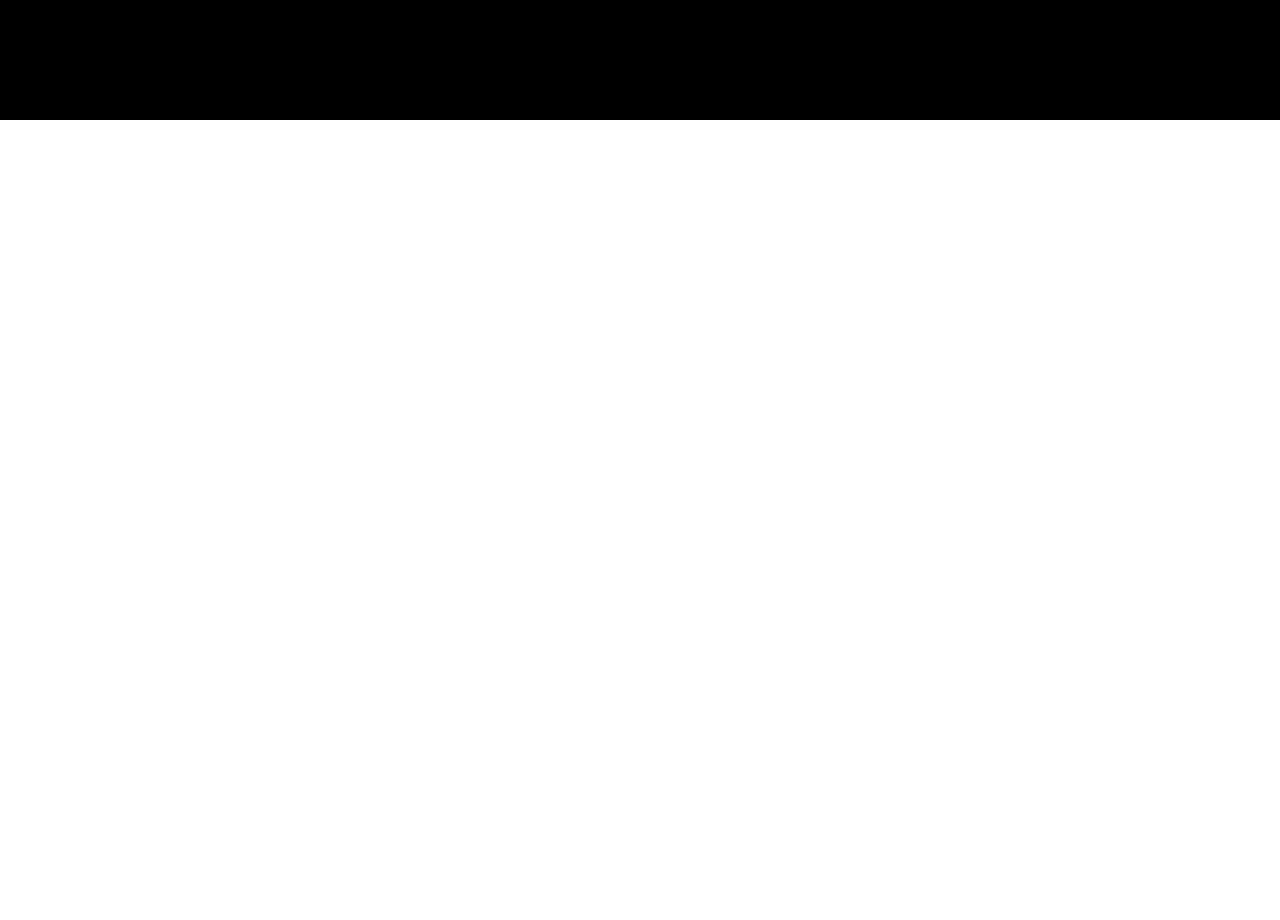
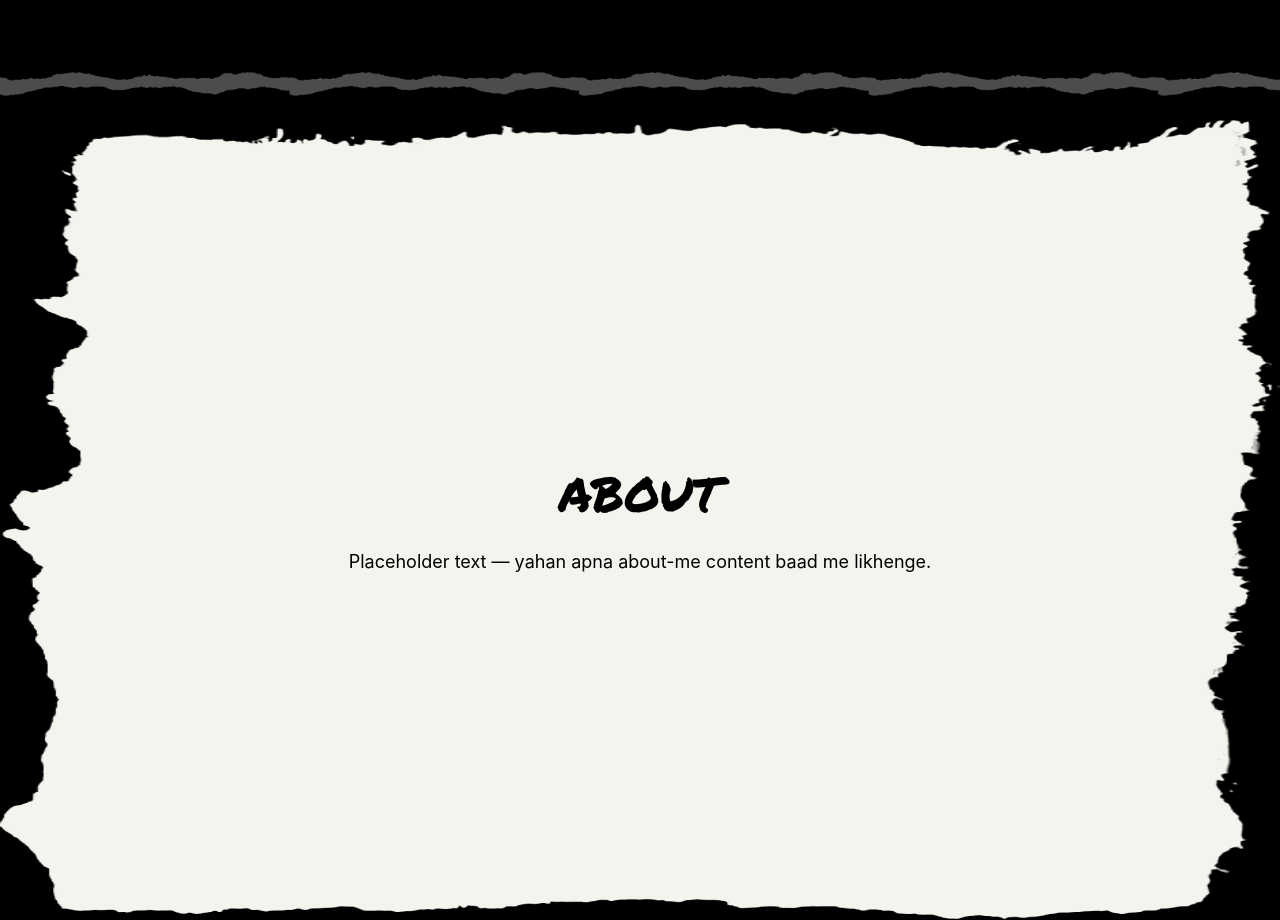
Before and after one commit to m7-code/Portfolio1, a React (Vite) app: page / in a window 1280 px wide. Shown: the part 680-1600 px from the top of the page. Before the commit the page ends 800 px from the top, so only its background shows below. Built offline with nearby package versions, Linux system fonts and the light colour scheme.

Commit message:
adding abot page

```diff
--- a/src/App.jsx
+++ b/src/App.jsx
@@ -1,4 +1,5 @@
 import Home from "./components/Home";
+import About from "./components/About";
 import CursorDust from "./components/CursorDust";
 import ShatterPreloader from "./components/ShatterPreloader";
 function App() {
@@ -7,6 +8,7 @@
       <ShatterPreloader />
       <CursorDust />
       <Home />
+      <About />
     </>
   );
 }
--- /dev/null
+++ b/src/components/About.jsx
@@ -0,0 +1,12 @@
+import TornSection from "./TornSection";
+
+export default function About() {
+  return (
+    <TornSection id="about" title="About">
+      {/* TODO: replace with real About content later */}
+      <p className="text-center text-base leading-relaxed sm:text-lg">
+        Placeholder text — yahan apna about-me content baad me likhenge.
+      </p>
+    </TornSection>
+  );
+}
--- a/src/components/TornSection.jsx
+++ b/src/components/TornSection.jsx
@@ -0,0 +1,48 @@
+import { motion } from "motion/react";
+import { tornMaskStyle } from "../tornMask";
+
+/**
+ * Full-viewport torn-paper page section. The torn-paper shape fills
+ * the ENTIRE screen (edge to edge, same on mobile and desktop, since
+ * mask-size:100% 100% always stretches to whatever container size we
+ * give it — here that's the full screen).
+ *
+ * Usage:
+ *   <TornSection id="about" title="About">
+ *     ...content goes here later...
+ *   </TornSection>
+ *
+ * Reuse this SAME component for every section (About, Services,
+ * Projects, Skills, Contact) so they all stay visually identical —
+ * just change id/title/children per page.
+ */
+export default function TornSection({ id, title, children }) {
+  return (
+    <section
+      id={id}
+      className="relative flex min-h-screen w-full items-center justify-center bg-black px-4 py-16"
+    >
+      {/* torn-paper background — fills the full screen */}
+      <div className="absolute inset-0 bg-[#f5f3ee]" style={tornMaskStyle} />
+
+      {/* content sits above the mask, stays crisp (not masked) */}
+      <motion.div
+        initial={{ opacity: 0, y: 24 }}
+        whileInView={{ opacity: 1, y: 0 }}
+        viewport={{ once: true, amount: 0.3 }}
+        transition={{ duration: 0.6, ease: "easeOut" }}
+        className="relative z-10 w-full max-w-3xl px-6 py-10 text-black sm:px-10 sm:py-14"
+      >
+        {title && (
+          <h2
+            className="mb-6 text-center text-3xl uppercase leading-tight sm:text-4xl md:text-5xl"
+            style={{ fontFamily: "'Permanent Marker', cursive" }}
+          >
+            {title}
+          </h2>
+        )}
+        {children}
+      </motion.div>
+    </section>
+  );
+}
```
